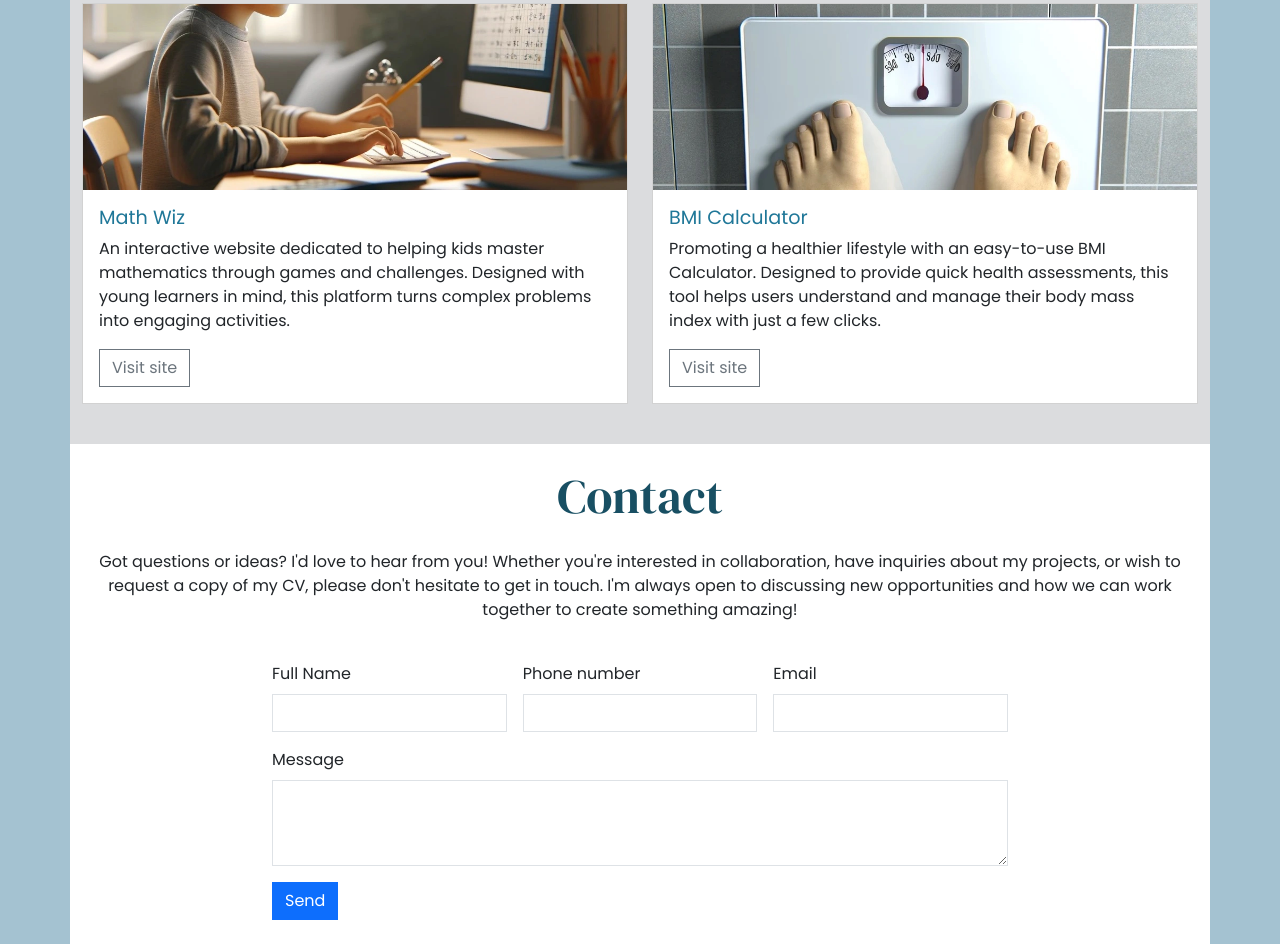
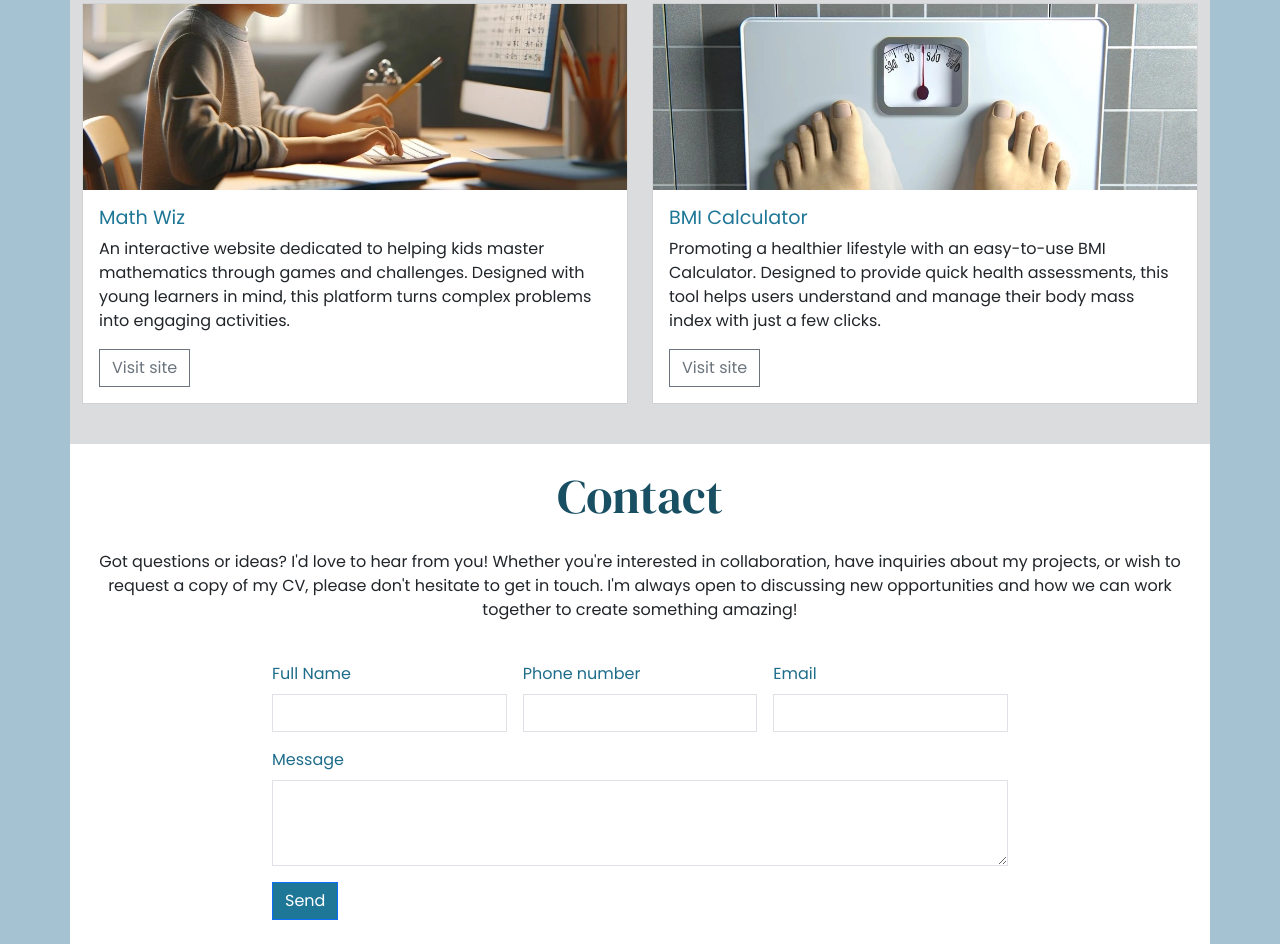
Before and after one commit to SADGHOBLIN/bootstrap-test, a plain HTML site: page index.html in a window 1280 px wide. Shown: the part 1576-2520 px from the top of the page. Drawn offline with nearby package versions, Linux system fonts and the light colour scheme.

Commit message:
Add custom button styles

```diff
--- a/assets/css/style.css
+++ b/assets/css/style.css
@@ -22,6 +22,18 @@ h2 {
 
 .sharp-corners, .sharp-corners * {
     border-radius: 0;
+}
+
+.mid-blue {
+    color: #1d6d8a;
+}
+
+.mid-blue-bg {
+    background-color: #1f7798; /* mid-blue */
+}
+
+.btn-primary:hover {
+    background-color: #1d6d8a;
 }
 
 /* Hero section */
--- a/index.html
+++ b/index.html
@@ -67,7 +67,7 @@
             <p class="lead mb-5">Let's create something amazing together!</p>
 
             <!-- Modal Button trigger -->
-            <button type="button" class="btn btn-primary sharp-corners" data-bs-toggle="modal" data-bs-target="#exampleModal">
+            <button type="button" class="btn btn-primary sharp-corners mid-blue-bg" data-bs-toggle="modal" data-bs-target="#exampleModal">
             Subscribe to my newsletter!
             </button>
 
@@ -206,23 +206,23 @@
 
                <form class="row g-3">
                     <div class="col-lg-4">
-                        <label for="full-name" class="form-label">Full Name</label>
+                        <label for="full-name" class="form-label mid-blue">Full Name</label>
                         <input type="text" class="form-control sharp-corners" id="full-name">
                     </div>
                     <div class="col-lg-4">
-                        <label for="phonenumber" class="form-label">Phone number</label>
+                        <label for="phonenumber" class="form-label mid-blue">Phone number</label>
                         <input type="number" class="form-control sharp-corners" id="phonenumber">
                     </div>
                     <div class="col-lg-4">
-                        <label for="email" class="form-label">Email</label>
+                        <label for="email" class="form-label mid-blue">Email</label>
                         <input type="email" class="form-control sharp-corners" id="email">
                     </div>
                     <div class="col-12">
-                        <label for="message" class="form-label">Message</label>
+                        <label for="message" class="form-label mid-blue">Message</label>
                         <textarea class="form-control sharp-corners" id="message" rows="3"></textarea>
                     </div>
                     <div class="col-12">
-                        <button type="submit" class="btn btn-primary sharp-corners">Send</button>
+                        <button type="submit" class="btn btn-primary sharp-corners mid-blue-bg">Send</button>
                     </div>
                 </form>
             </div>
@@ -252,7 +252,7 @@
         </div>
 
         <div class="col-12 mb-4">
-            <button type="submit" class="btn btn-primary sharp-corners">
+            <button type="submit" class="btn btn-primary sharp-corners mid-blue-bg">
                 Sign up!
             </button>
         </div>
```
